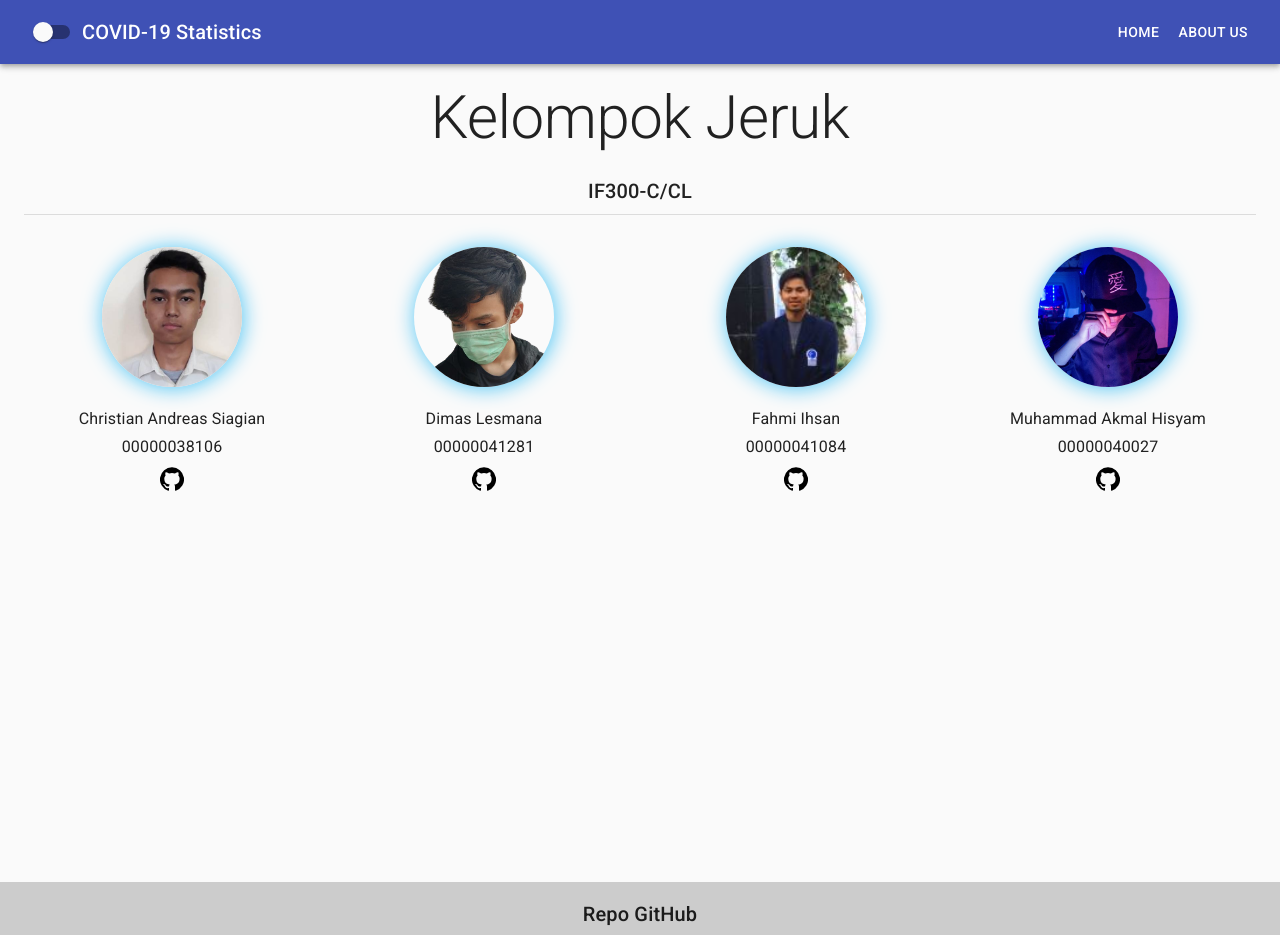
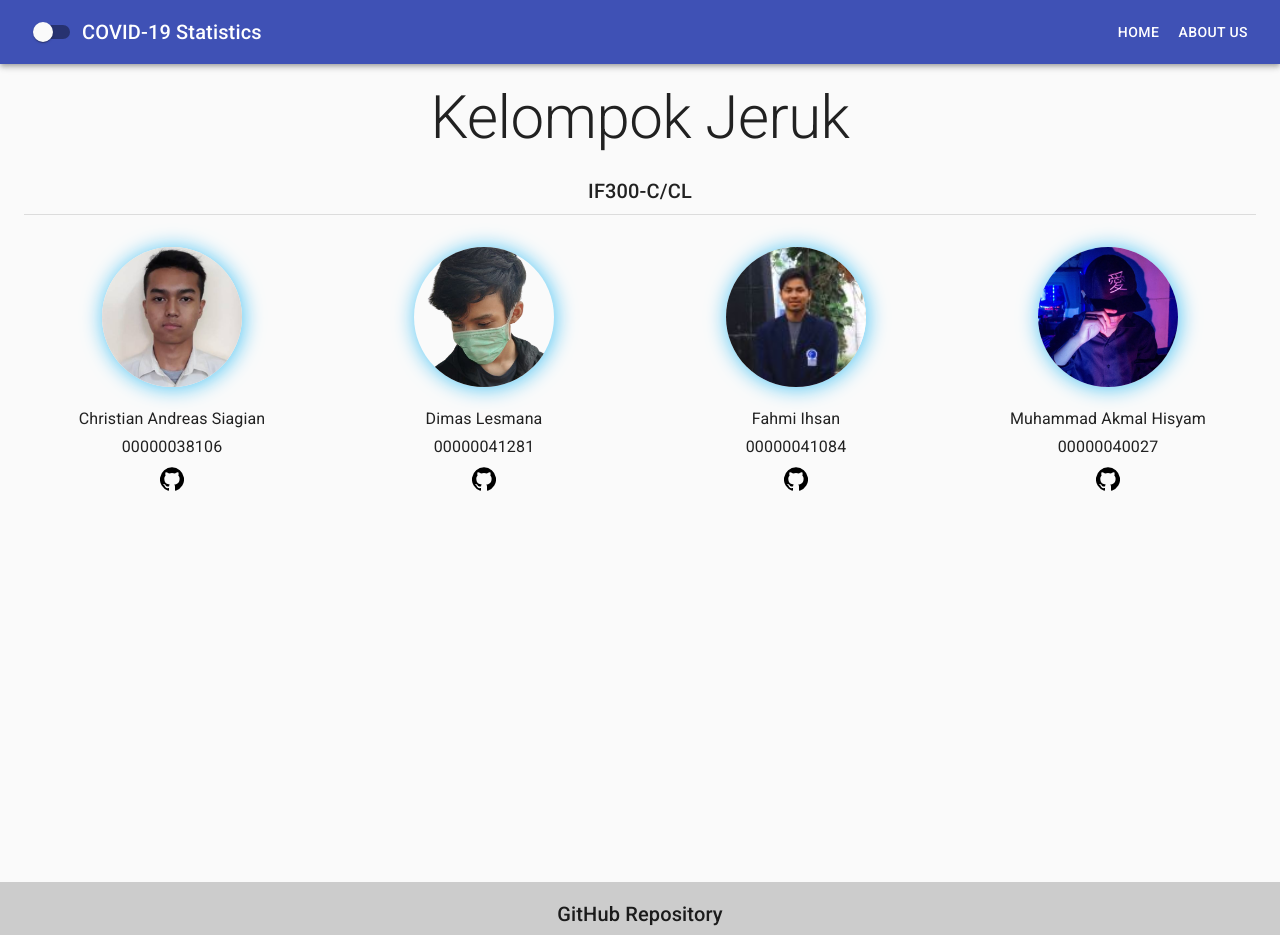
Before and after one commit to dimaslesmana/covid-19, a React (Create React App) app: page /aboutus in a window 1280 px wide. Shown: the top 935 px of the page. Built offline with nearby package versions, Linux system fonts and the light colour scheme.

Commit message:
change github footer name

```diff
--- a/src/components/Footer.jsx
+++ b/src/components/Footer.jsx
@@ -6,7 +6,7 @@ const Footer = () => {
     <Fragment>
       <div className="Sub-Footer">
         <Typography variant="h6">
-          Repo GitHub
+          GitHub Repository
         </Typography>
         <Typography variant="subtitle1">
           <a href="https://github.com/dimaslesmana/covid-19" target="_blank" rel="noreferrer">https://github.com/dimaslesmana/covid-19</a>
```
